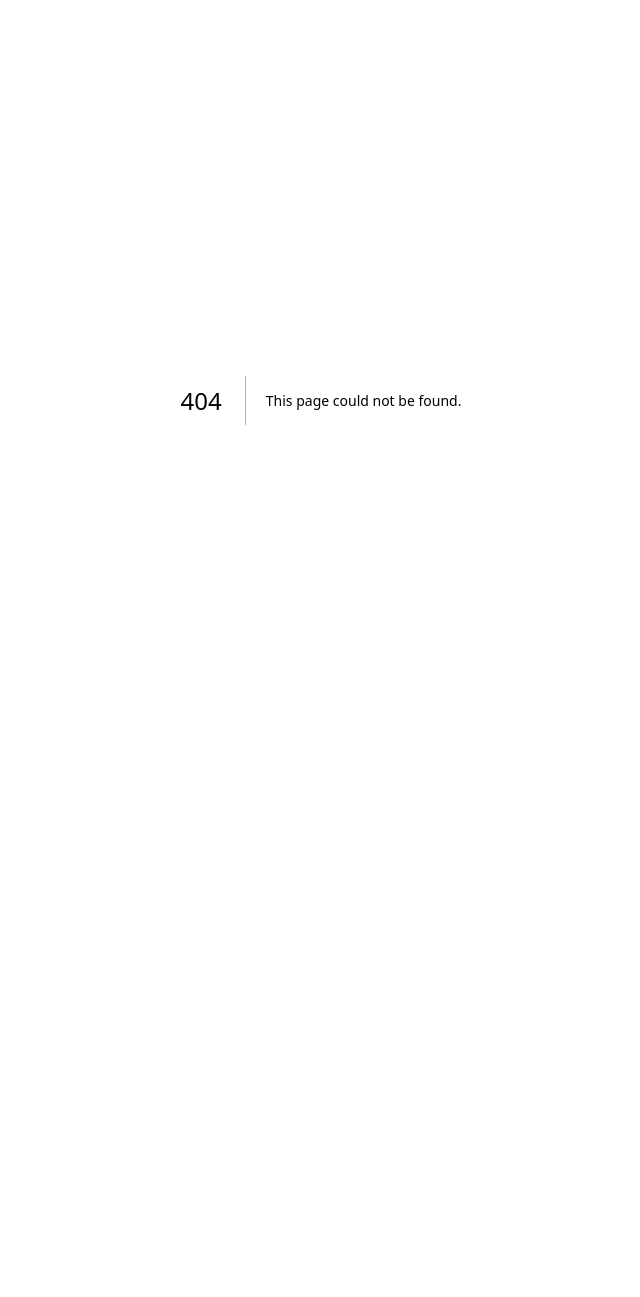
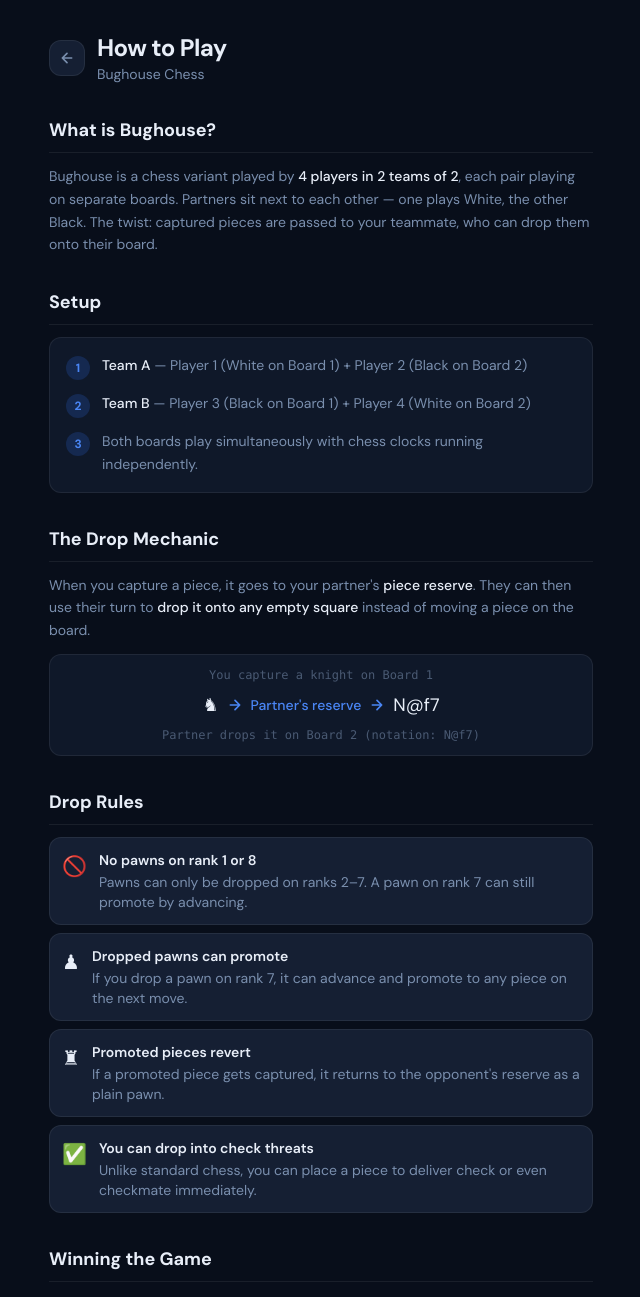
Before and after one commit to connor-leung/bughouse-app, a Next.js app in the folder web/: page /how-to-play in a window 1280 px wide. Before the commit this address had no page. Shown: the top 1297 px of the page, without its empty margins (319-959 px from the left). Before the commit the page ends 800 px from the top, so only its background shows below. Built offline with nearby package versions, Linux system fonts and the light colour scheme.

Commit message:
feat(how-to-play): add how to play page and wire up ? button
Adds a /how-to-play page covering setup, the drop mechanic, drop rules,
winning conditions, strategy tips, and notation. Wires the existing ? button
on the home page to navigate to the new page.

```diff
--- a/web/app/home/page.tsx
+++ b/web/app/home/page.tsx
@@ -57,7 +57,7 @@ export default function HomePage() {
 
         <button
           onClick={() => router.push('/lobbies')}
-          className="w-full bg-elevated hover:bg-hover border border-white/7 hover:border-white/12 rounded-xl py-4 font-bold text-base transition-colors flex items-center justify-center gap-2"
+          className="w-full bg-elevated hover:bg-hover border border-white/7 hover:border-white/12 rounded-xl py-4 font-bold text-base transition-colors flex items-center justify-center gap-2 text-white"
         >
           <svg xmlns="http://www.w3.org/2000/svg" className="w-5 h-5" viewBox="0 0 24 24" fill="none" stroke="currentColor" strokeWidth="2" strokeLinecap="round" strokeLinejoin="round">
             <path d="M17 21v-2a4 4 0 0 0-4-4H5a4 4 0 0 0-4 4v2" />
@@ -77,8 +77,9 @@ export default function HomePage() {
       </div>
 
       <button
-        onClick={() => {}}
+        onClick={() => router.push('/how-to-play')}
         className="fixed bottom-6 right-6 w-10 h-10 rounded-full bg-elevated hover:bg-hover border border-white/7 text-secondary hover:text-primary flex items-center justify-center text-lg font-bold transition-colors"
+        aria-label="How to play"
       >
         ?
       </button>
--- /dev/null
+++ b/web/app/how-to-play/page.tsx
@@ -0,0 +1,201 @@
+'use client';
+
+import { useRouter } from 'next/navigation';
+
+function Section({ title, children }: { title: string; children: React.ReactNode }) {
+  return (
+    <section className="mb-8">
+      <h2 className="text-lg font-bold text-primary mb-3 pb-2 border-b border-white/7">{title}</h2>
+      {children}
+    </section>
+  );
+}
+
+function Rule({ icon, title, desc }: { icon: string; title: string; desc: string }) {
+  return (
+    <div className="flex gap-3 p-3 bg-elevated rounded-xl border border-white/7">
+      <span className="text-xl mt-0.5">{icon}</span>
+      <div>
+        <p className="text-primary font-semibold text-sm">{title}</p>
+        <p className="text-secondary text-sm mt-0.5">{desc}</p>
+      </div>
+    </div>
+  );
+}
+
+export default function HowToPlayPage() {
+  const router = useRouter();
+
+  return (
+    <div className="min-h-screen bg-base">
+      <div className="max-w-xl mx-auto px-4 py-8">
+        {/* Header */}
+        <div className="flex items-center gap-3 mb-8">
+          <button
+            onClick={() => router.back()}
+            className="w-9 h-9 flex items-center justify-center rounded-xl bg-elevated hover:bg-hover border border-white/7 text-secondary hover:text-primary transition-colors"
+            aria-label="Go back"
+          >
+            <svg xmlns="http://www.w3.org/2000/svg" className="w-4 h-4" viewBox="0 0 24 24" fill="none" stroke="currentColor" strokeWidth="2.5" strokeLinecap="round" strokeLinejoin="round">
+              <path d="M19 12H5M12 5l-7 7 7 7" />
+            </svg>
+          </button>
+          <div>
+            <h1 className="text-2xl font-bold text-primary tracking-tight">How to Play</h1>
+            <p className="text-secondary text-sm">Bughouse Chess</p>
+          </div>
+        </div>
+
+        {/* What is Bughouse */}
+        <Section title="What is Bughouse?">
+          <p className="text-secondary text-sm leading-relaxed">
+            Bughouse is a chess variant played by <span className="text-primary font-medium">4 players in 2 teams of 2</span>, each pair playing on separate boards. Partners sit next to each other — one plays White, the other Black. The twist: captured pieces are passed to your teammate, who can drop them onto their board.
+          </p>
+        </Section>
+
+        {/* Setup */}
+        <Section title="Setup">
+          <div className="bg-surface rounded-xl border border-white/7 p-4 text-sm text-secondary leading-relaxed">
+            <div className="flex items-start gap-3 mb-3">
+              <div className="w-6 h-6 rounded-full bg-accent/20 text-accent-bright flex items-center justify-center font-bold text-xs shrink-0 mt-0.5">1</div>
+              <p><span className="text-primary font-medium">Team A</span> — Player 1 (White on Board 1) + Player 2 (Black on Board 2)</p>
+            </div>
+            <div className="flex items-start gap-3 mb-3">
+              <div className="w-6 h-6 rounded-full bg-accent/20 text-accent-bright flex items-center justify-center font-bold text-xs shrink-0 mt-0.5">2</div>
+              <p><span className="text-primary font-medium">Team B</span> — Player 3 (Black on Board 1) + Player 4 (White on Board 2)</p>
+            </div>
+            <div className="flex items-start gap-3">
+              <div className="w-6 h-6 rounded-full bg-accent/20 text-accent-bright flex items-center justify-center font-bold text-xs shrink-0 mt-0.5">3</div>
+              <p>Both boards play simultaneously with chess clocks running independently.</p>
+            </div>
+          </div>
+        </Section>
+
+        {/* The Drop Mechanic */}
+        <Section title="The Drop Mechanic">
+          <p className="text-secondary text-sm leading-relaxed mb-3">
+            When you capture a piece, it goes to your partner's <span className="text-primary font-medium">piece reserve</span>. They can then use their turn to <span className="text-primary font-medium">drop it onto any empty square</span> instead of moving a piece on the board.
+          </p>
+          <div className="bg-surface rounded-xl border border-white/7 p-3 text-center">
+            <p className="text-xs text-muted font-mono">You capture a knight on Board 1</p>
+            <div className="flex items-center justify-center gap-2 my-2 text-lg">
+              <span>♞</span>
+              <svg xmlns="http://www.w3.org/2000/svg" className="w-4 h-4 text-accent-bright" viewBox="0 0 24 24" fill="none" stroke="currentColor" strokeWidth="2.5" strokeLinecap="round" strokeLinejoin="round"><path d="M5 12h14M12 5l7 7-7 7"/></svg>
+              <span className="text-accent-bright text-sm font-medium">Partner's reserve</span>
+              <svg xmlns="http://www.w3.org/2000/svg" className="w-4 h-4 text-accent-bright" viewBox="0 0 24 24" fill="none" stroke="currentColor" strokeWidth="2.5" strokeLinecap="round" strokeLinejoin="round"><path d="M5 12h14M12 5l7 7-7 7"/></svg>
+              <span>N@f7</span>
+            </div>
+            <p className="text-xs text-muted font-mono">Partner drops it on Board 2 (notation: N@f7)</p>
+          </div>
+        </Section>
+
+        {/* Drop Rules */}
+        <Section title="Drop Rules">
+          <div className="flex flex-col gap-2">
+            <Rule
+              icon="🚫"
+              title="No pawns on rank 1 or 8"
+              desc="Pawns can only be dropped on ranks 2–7. A pawn on rank 7 can still promote by advancing."
+            />
+            <Rule
+              icon="♟"
+              title="Dropped pawns can promote"
+              desc="If you drop a pawn on rank 7, it can advance and promote to any piece on the next move."
+            />
+            <Rule
+              icon="♜"
+              title="Promoted pieces revert"
+              desc="If a promoted piece gets captured, it returns to the opponent's reserve as a plain pawn."
+            />
+            <Rule
+              icon="✅"
+              title="You can drop into check threats"
+              desc="Unlike standard chess, you can place a piece to deliver check or even checkmate immediately."
+            />
+          </div>
+        </Section>
+
+        {/* Winning */}
+        <Section title="Winning the Game">
+          <p className="text-secondary text-sm leading-relaxed mb-3">
+            The match ends when <span className="text-primary font-medium">either board</span> ends — by checkmate, timeout, or resignation. Your team wins if the game ending is on your side.
+          </p>
+          <div className="grid grid-cols-2 gap-2">
+            <div className="bg-surface rounded-xl border border-white/7 p-3 text-center">
+              <p className="text-success font-bold text-sm mb-1">Win</p>
+              <p className="text-secondary text-xs">Checkmate or timeout on either board</p>
+            </div>
+            <div className="bg-surface rounded-xl border border-white/7 p-3 text-center">
+              <p className="text-danger font-bold text-sm mb-1">Loss</p>
+              <p className="text-secondary text-xs">Your team's board ends first by any means</p>
+            </div>
+          </div>
+        </Section>
+
+        {/* Strategy Tips */}
+        <Section title="Strategy Tips">
+          <div className="flex flex-col gap-2">
+            <Rule
+              icon="⚡"
+              title="Attack is king"
+              desc="Dropped pieces create instant threats. Constant pressure on the opponent's king is more valuable than material."
+            />
+            <Rule
+              icon="🗣"
+              title="Communicate with your partner"
+              desc={'Call out what pieces you need. "Send me a knight!" or "I need a pawn to block" can win games.'}
+            />
+            <Rule
+              icon="⏳"
+              title="Stalling is a valid tactic"
+              desc="Waiting (sitting) for your partner to send you the right piece before moving can swing the game."
+            />
+            <Rule
+              icon="♗"
+              title="Piece values shift"
+              desc="Pawns and knights are more valuable than in standard chess. Queens and rooks are less dominant."
+            />
+            <Rule
+              icon="🏰"
+              title="Develop fast"
+              desc="Open up quickly before reserves flood the board — early development is critical."
+            />
+          </div>
+        </Section>
+
+        {/* Notation */}
+        <Section title="Drop Notation">
+          <p className="text-secondary text-sm leading-relaxed mb-3">
+            Drops use the <span className="text-primary font-mono text-xs bg-elevated px-1.5 py-0.5 rounded">@</span> symbol in algebraic notation:
+          </p>
+          <div className="grid grid-cols-2 gap-2 text-sm">
+            {[
+              ['N@f3', 'Drop knight on f3'],
+              ['B@h6', 'Drop bishop on h6'],
+              ['P@e5', 'Drop pawn on e5'],
+              ['Q@d5', 'Drop queen on d5'],
+            ].map(([notation, desc]) => (
+              <div key={notation} className="flex items-center gap-2 bg-surface rounded-xl border border-white/7 p-3">
+                <span className="font-mono text-accent-bright font-medium text-sm">{notation}</span>
+                <span className="text-muted text-xs">{desc}</span>
+              </div>
+            ))}
+          </div>
+        </Section>
+
+        {/* Play now CTA */}
+        <div className="mt-2 mb-8">
+          <button
+            onClick={() => router.push('/home')}
+            className="w-full bg-accent hover:bg-accent-bright rounded-xl py-4 font-bold text-base transition-colors flex items-center justify-center gap-2 shadow-[0_4px_20px_rgba(45,111,240,0.3)]"
+          >
+            <svg xmlns="http://www.w3.org/2000/svg" className="w-5 h-5" viewBox="0 0 24 24" fill="currentColor">
+              <path d="M13 2L4.5 13.5H11L10 22L20.5 9.5H14L13 2Z" />
+            </svg>
+            Play Now
+          </button>
+        </div>
+      </div>
+    </div>
+  );
+}
```
